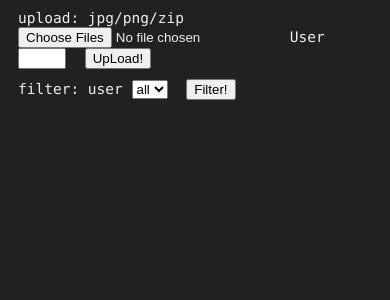
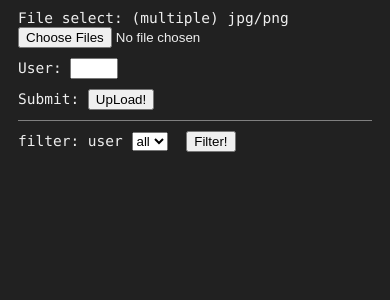
Before and after one commit to upa/p, a Python web app: template template/index.html in a window 390 px wide. Shown: the part 18-318 px from the top of the page. Run offline with Jinja, Linux system fonts and the light colour scheme; the template is opened without the code that fills it, so the values that code supplies are empty.

Commit message:
add mobile support

```diff
--- a/css/p.css
+++ b/css/p.css
@@ -36,20 +36,27 @@ a:focus {
 
 /* upload form */
 #upload {
-	margin: 10px 0 0 0;
+	margin: 10px 0 10px 0;
+}
+
+form#upload-form input {
+	margin: 0 10px 0 0;
 }
 
 .uploaded-user {
 	width: 40px;
 }
 
-form#upload-form input {
-	margin: 0 10px 0 0;
+.upload-form-component {
+	margin: 10px 0 0 0;
 }
+
 
 /* filter form */
 #filter {
 	margin: 10px 0 0 0;
+	padding: 10px 0 0 0;
+	border-top: gray 1px solid;
 }
 
 form#filter-form select {
--- a/template/index.html
+++ b/template/index.html
@@ -2,6 +2,7 @@
 <html lang="en">
   <head>
     <title> {{ page_title }} </title>
+    <meta name="viewport" content="width=device-width, initial-scale=1.0, maximum-scale=1.0, minimum-scale=1.0">
     <link rel="stylesheet" href="css/p.css">
     {% if cookie %}
     <meta http-equiv="Set-Cookie" content="{{ cookie }}">
@@ -19,15 +20,25 @@
     <div id="upload">
       <form id="upload-form" action="index.cgi"
 	    method="POST" enctype="multipart/form-data">
-	upload: jpg/png/zip
-	<input type="file" name="upload-file" accept=".jpg,.png,.zip" multiple>
-	User
+
+	<div class="upload-form-component">
+	  File select: (multiple) jpg/png
+	  <input type="file" name="upload-file" accept="image/*" multiple>
+	</div>
+
+	<div class="upload-form-component">
+	User:
 	<input type="text" name="upload-user" class="uploaded-user"
 	       {% if cookie_user %}
 	       value="{{ cookie_user }}"
 	       {% endif %}
 	       >
-	<input name="submit" type="submit" value="UpLoad!">
+	</div>
+
+	<div class="upload-form-component">
+	  Submit: <input name="submit" type="submit" value="UpLoad!">
+	</div>
+
       </form>
 
 
```
Also changed, not shown: 1 other file.
